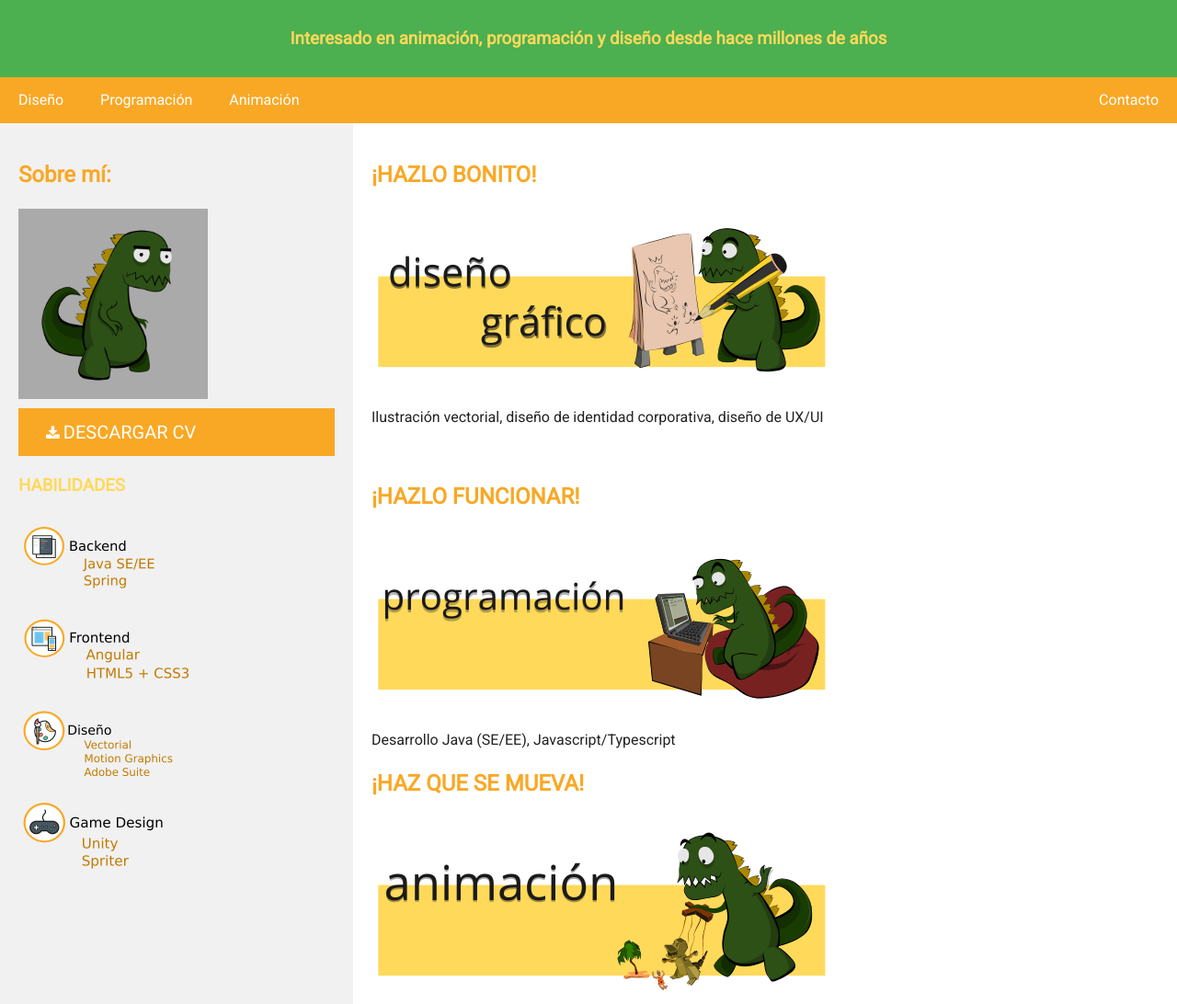
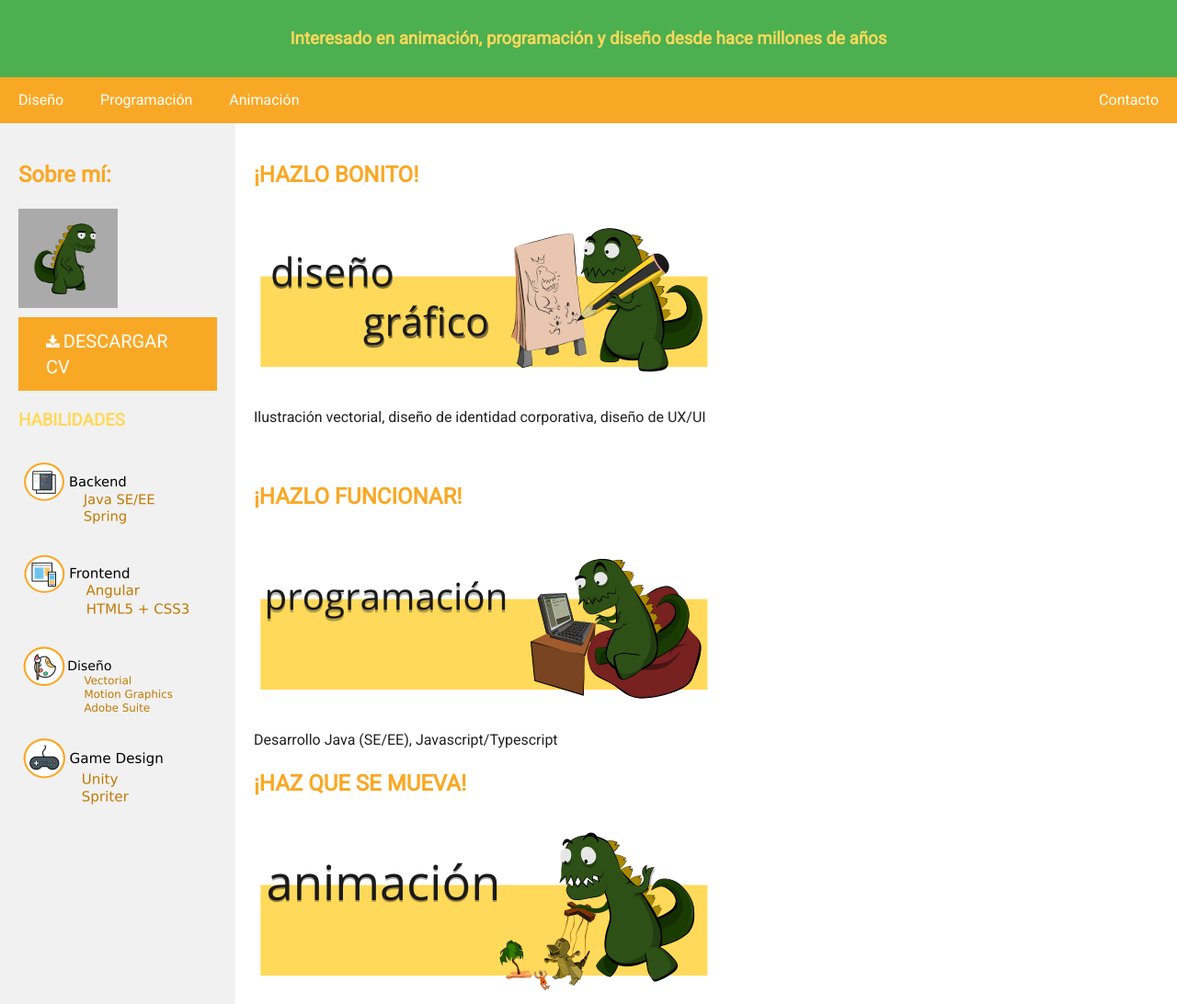
Before and after one commit to Alfonsaurus/alfonsaurus.github.io, a plain HTML site: page index.html in a window 1280 px wide. Shown: the top 1092 px of the page at 92% size. Drawn offline with nearby package versions, Linux system fonts and the light colour scheme; a script that the page names is missing.

Commit message:
Updated favicon, avatar size

```diff
--- a/css/main.css
+++ b/css/main.css
@@ -190,7 +190,7 @@ h2{
 /* Change color on hover */
 .navbar a:hover {
     background-color: #ffd95a;
-    color: black;
+    color: #4caf50;
 }
 
 /* Active/current link */
@@ -210,16 +210,16 @@ h2{
 /* Create two unequal columns that sits next to each other */
 /* Sidebar/left column */
 .side {
-    -ms-flex: 30%; /* IE10 */
-    flex: 30%;
+    -ms-flex: 20%; /* IE10 */
+    flex: 20%;
     background-color: #f1f1f1;
     padding: 20px;
 }
 
 /* Main column */
 .main {
-    -ms-flex: 70%; /* IE10 */
-    flex: 70%;
+    -ms-flex: 80%; /* IE10 */
+    flex: 80%;
     background-color: white;
     padding: 20px;
 }
@@ -227,7 +227,8 @@ h2{
 /* Fake image, just for this example */
 .photo {
     background-color: #aaa;
-    width: 60%;
+    max-width: 50%;
+    align-content: center;
     padding: 10px;
     margin:auto;
 }
--- a/index.html
+++ b/index.html
@@ -3,7 +3,7 @@
     <head>
         <meta charset="utf-8">
         <meta http-equiv="x-ua-compatible" content="ie=edge">
-        <title></title>
+        <title>Alfonsaurus</title>
         <meta name="description" content="">
         <meta name="viewport" content="width=device-width, initial-scale=1">
 
```
Also changed, not shown: favicon.ico.
